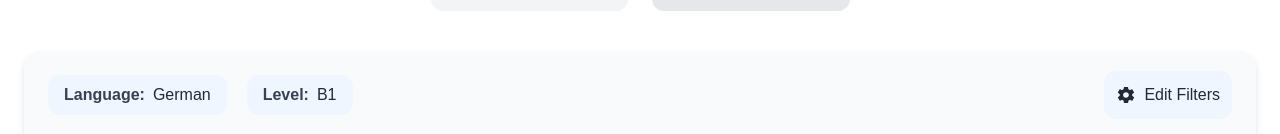
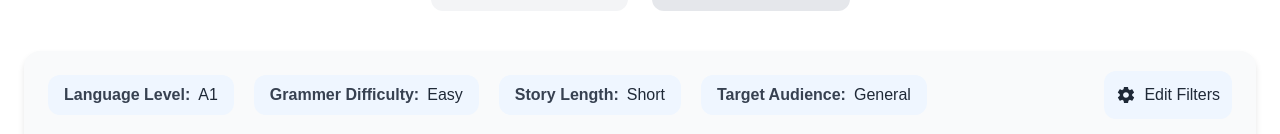
Before and after one commit to Mustapha-1610/FluentTales, a Next.js app: page / in a window 1280 px wide. Shown: the part 774-908 px from the top of the page. Built offline with nearby package versions, Linux system fonts and the light colour scheme.

Commit message:
set up filter feature
edit filters button now works with the integration of filter options modal and it all functions well

```diff
--- a/src/app/Components/CarouselTest.tsx
+++ b/src/app/Components/CarouselTest.tsx
@@ -11,7 +11,7 @@ interface Props {
   videos: VideoData[];
 }
 
-const VideoCarousel = ({ videos }: Props) => {
+const VideoCarousel = () => {
   const [currentIndex, setCurrentIndex] = useState(1);
 
   const nextSlide = () => {
@@ -25,7 +25,23 @@ const VideoCarousel = ({ videos }: Props) => {
       setCurrentIndex(currentIndex - 1);
     }
   };
-
+  const videos = [
+    {
+      id: "ZIoKZ_1tAV8",
+      creatorName: "Rick Astley",
+      creatorUrl: "https://www.youtube.com/watch?v=ZIoKZ_1tAV8&t=872s",
+    },
+    {
+      id: "dQw4w9WgXcQ", // Example YouTube video ID
+      creatorName: "Rick Astley",
+      creatorUrl: "https://www.youtube.com/@RickAstleyYT",
+    },
+    {
+      id: "dQw4w9WgXcQ", // Example YouTube video ID
+      creatorName: "Rick Astley",
+      creatorUrl: "https://www.youtube.com/@RickAstleyYT",
+    },
+  ];
   return (
     <div className="flex flex-col items-center">
       <div className="flex justify-between items-center w-[900px] max-w-[1000px]">
--- a/src/app/Components/Filters.tsx
+++ b/src/app/Components/Filters.tsx
@@ -1,5 +1,8 @@
+import { useState } from "react";
 import { FaWandMagicSparkles } from "react-icons/fa6";
 import { IoMdSettings } from "react-icons/io";
+import FilterModal from "./SelectFiltersModal";
+import { FilterForm } from "../Types/filter-form";
 interface Props {
   setStory: (story: string | null) => void;
   setComprehensionExercises: (exercises: any) => void;
@@ -14,28 +17,54 @@ export default function Filters({
     setStory(res.data.story);
     setComprehensionExercises(res.data.exercises);
   }
+  const [isFiltersModalOpen, setIsFilterModalOpen] = useState<boolean>(false);
+  const [filterOptions, setFilterOptions] = useState<FilterForm>({
+    generationLength: "short",
+    grammarLevel: "easy",
+    languageLevel: "A1",
+    targetAudiance: "general",
+  });
   return (
     <>
       <div className="flex flex-wrap gap-5 justify-between pr-4 w-full text-base max-md:max-w-full items-center">
         <div className="flex gap-5">
           <div className="flex gap-2 px-4 py-2 bg-blue-50 dark:bg-blue-900 rounded-xl items-center">
             <div className="text-gray-700 dark:text-gray-300 font-bold">
-              Language:
+              Language Level:
             </div>
-            <div className="font-medium text-gray-800 dark:text-gray-100">
-              German
+            <div className="font-medium text-gray-800 dark:text-gray-100 first-letter:capitalize">
+              {filterOptions.languageLevel}
             </div>
           </div>
           <div className="flex gap-2 px-4 py-2 bg-blue-50 dark:bg-blue-900 rounded-xl items-center">
             <div className="text-gray-700 dark:text-gray-300 font-bold">
-              Level:
+              Grammer Difficulty:
             </div>
-            <div className="font-medium text-gray-800 dark:text-gray-100">
-              B1
+            <div className="font-medium text-gray-800 dark:text-gray-100 first-letter:capitalize">
+              {filterOptions.grammarLevel}
+            </div>
+          </div>
+          <div className="flex gap-2 px-4 py-2 bg-blue-50 dark:bg-blue-900 rounded-xl items-center">
+            <div className="text-gray-700 dark:text-gray-300 font-bold">
+              Story Length:
+            </div>
+            <div className="font-medium text-gray-800 dark:text-gray-100 first-letter:capitalize">
+              {filterOptions.generationLength}
+            </div>
+          </div>
+          <div className="flex gap-2 px-4 py-2 bg-blue-50 dark:bg-blue-900 rounded-xl items-center">
+            <div className="text-gray-700 dark:text-gray-300 font-bold">
+              Target Audience:
+            </div>
+            <div className="font-medium text-gray-800 dark:text-gray-100 first-letter:capitalize">
+              {filterOptions.targetAudiance}
             </div>
           </div>
         </div>
-        <div className="flex gap-2 px-3 py-3 mr-2 text-gray-800 dark:text-gray-100 bg-blue-50 dark:bg-blue-900 rounded-xl items-center">
+        <div
+          className="flex gap-2 px-3 py-3 mr-2 text-gray-800 dark:text-gray-100 bg-blue-50 dark:bg-blue-900 rounded-xl items-center cursor-pointer"
+          onClick={() => setIsFilterModalOpen(true)}
+        >
           <IoMdSettings size={20} />
           <div>Edit Filters</div>
         </div>
@@ -55,6 +84,13 @@ export default function Filters({
           <div>Generate</div>
         </div>
       </div>
+      {isFiltersModalOpen && (
+        <FilterModal
+          filterOptions={filterOptions}
+          setFilterOptions={setFilterOptions}
+          setIsOpen={setIsFilterModalOpen}
+        />
+      )}
     </>
   );
 }
--- /dev/null
+++ b/src/app/Components/SelectFiltersModal.tsx
@@ -0,0 +1,137 @@
+import { useState } from "react";
+import { IoClose } from "react-icons/io5";
+import { FilterForm } from "../Types/filter-form";
+
+interface FilterModalProps {
+  setIsOpen: (value: boolean) => void;
+  setFilterOptions: (options: FilterForm) => void;
+  filterOptions: FilterForm;
+}
+
+export default function FilterModal({
+  setIsOpen,
+  setFilterOptions,
+  filterOptions,
+}: FilterModalProps) {
+  const [selectedLevel, setSelectedLevel] = useState<"A1" | "A2" | "B1" | "B2">(
+    filterOptions.languageLevel
+  );
+  const [selectedGrammar, setSelectedGrammar] = useState<
+    "easy" | "intermediate" | "hard"
+  >(filterOptions.grammarLevel);
+  const [selectedLength, setSelectedLength] = useState<
+    "short" | "medium" | "long"
+  >(filterOptions.generationLength);
+  const [selectedAudience, setSelectedAudience] = useState<
+    "kids" | "teenagers" | "general" | "adults"
+  >(filterOptions.targetAudiance);
+
+  const FilterSection = ({
+    title,
+    options,
+    state,
+    setState,
+  }: {
+    title: string;
+    options: string[];
+    state: string;
+    setState: (value: string | any) => void;
+  }) => (
+    <div className="mb-6">
+      <h3 className="text-lg font-semibold text-gray-800 dark:text-gray-200 mb-3">
+        {title}
+      </h3>
+      <div className="grid grid-cols-2 md:grid-cols-4 gap-3">
+        {options.map((option) => (
+          <label
+            key={option}
+            className={`flex items-center p-3 rounded-lg cursor-pointer transition-colors justify-center
+              ${
+                state === option
+                  ? "bg-blue-100 dark:bg-blue-900 text-blue-600 dark:text-blue-300"
+                  : "bg-gray-100 dark:bg-gray-800 hover:bg-gray-200 dark:hover:bg-gray-700 text-gray-700 dark:text-gray-300"
+              }`}
+          >
+            <input
+              type="radio"
+              name={title}
+              value={option}
+              checked={state === option}
+              onChange={(e) => setState(e.target.value)}
+              className="hidden"
+            />
+            <span className="capitalize">{option}</span>
+          </label>
+        ))}
+      </div>
+    </div>
+  );
+  function onConfirm() {
+    setFilterOptions({
+      generationLength: selectedLength,
+      grammarLevel: selectedGrammar,
+      languageLevel: selectedLevel,
+      targetAudiance: selectedAudience,
+    });
+    setIsOpen(false);
+  }
+  return (
+    <div className="fixed inset-0 z-50 flex items-center justify-center bg-black bg-opacity-50">
+      <div className="relative bg-white dark:bg-gray-900 rounded-xl p-6 w-[900px] max-w-5xl mx-4">
+        <button
+          onClick={() => setIsOpen(false)}
+          className="absolute top-4 right-4 p-2 rounded-full hover:bg-gray-100 dark:hover:bg-gray-800 text-gray-600 dark:text-gray-300"
+        >
+          <IoClose size={24} />
+        </button>
+
+        <h2 className="text-2xl font-bold mb-6 text-gray-800 dark:text-gray-200">
+          Filter Settings
+        </h2>
+
+        <FilterSection
+          title="Language Level"
+          options={["A1", "A2", "B1", "B2"]}
+          state={selectedLevel}
+          setState={setSelectedLevel}
+        />
+
+        <FilterSection
+          title="Grammar Difficulty"
+          options={["easy", "intermediate", "hard"]}
+          state={selectedGrammar}
+          setState={setSelectedGrammar}
+        />
+
+        <FilterSection
+          title="Text Length"
+          options={["short", "medium", "long"]}
+          state={selectedLength}
+          setState={setSelectedLength}
+        />
+
+        <FilterSection
+          title="Target Audience"
+          options={["kids", "teenagers", "general", "adults"]}
+          state={selectedAudience}
+          setState={setSelectedAudience}
+        />
+
+        <div className="flex justify-end gap-3 mt-8">
+          <button
+            className="px-6 py-2 rounded-lg bg-blue-600 text-white hover:bg-blue-700"
+            onClick={onConfirm}
+          >
+            Confirm
+          </button>
+          <button
+            onClick={() => setIsOpen(false)}
+            className="px-6 py-2 rounded-lg border border-gray-300 dark:border-gray-600 text-gray-700 dark:text-gray-300 hover:bg-gray-50 dark:hover:bg-gray-800"
+          >
+            Cancel
+          </button>
+        </div>
+      </div>
+    </div>
+  );
+}
--- /dev/null
+++ b/src/app/Types/filter-form.ts
@@ -0,0 +1,6 @@
+export interface FilterForm {
+  languageLevel: "A1" | "A2" | "B1" | "B2";
+  grammarLevel: "easy" | "intermediate" | "hard";
+  generationLength: "short" | "medium" | "long";
+  targetAudiance: "kids" | "teenagers" | "general" | "adults";
+}
--- a/src/app/page.tsx
+++ b/src/app/page.tsx
@@ -2,14 +2,10 @@
 import React, { useState } from "react";
 import Header from "./Components/Header";
 import DisplayControllers from "./Components/DisplayControllers";
-import Filters from "./Components/Filters";
-import GeneratedStory from "./Components/GeneratedStoryContainer";
-import FunctionButtons from "./Components/FunctionButtons";
 import { IoLanguage } from "react-icons/io5";
 import { IoIosMoon, IoIosSunny } from "react-icons/io";
 import GeneratedContentContainer from "./Components/GeneratedContentContainer";
 import VideoCarousel from "./Components/CarouselTest";
-import Carousel from "./Components/CarouselTest";
 
 export default function Page() {
   const [darkMode, setDarkMode] = useState(false);
@@ -22,23 +18,7 @@ export default function Page() {
     }
     setDarkMode(!darkMode);
   };
-  const videos = [
-    {
-      id: "ZIoKZ_1tAV8",
-      creatorName: "Rick Astley",
-      creatorUrl: "https://www.youtube.com/watch?v=ZIoKZ_1tAV8&t=872s",
-    },
-    {
-      id: "dQw4w9WgXcQ", // Example YouTube video ID
-      creatorName: "Rick Astley",
-      creatorUrl: "https://www.youtube.com/@RickAstleyYT",
-    },
-    {
-      id: "dQw4w9WgXcQ", // Example YouTube video ID
-      creatorName: "Rick Astley",
-      creatorUrl: "https://www.youtube.com/@RickAstleyYT",
-    },
-  ];
+
   return (
     <div
       className={` pb-16 min-h-screen flex flex-col items-center ${
@@ -68,9 +48,6 @@ export default function Page() {
         {/* <ComprehensionExercises /> */}
         {/* <CorrectionModal /> */}
       </div>
-      <div className="  ">
-        <VideoCarousel videos={videos} />
-      </div>
     </div>
   );
 }
```
